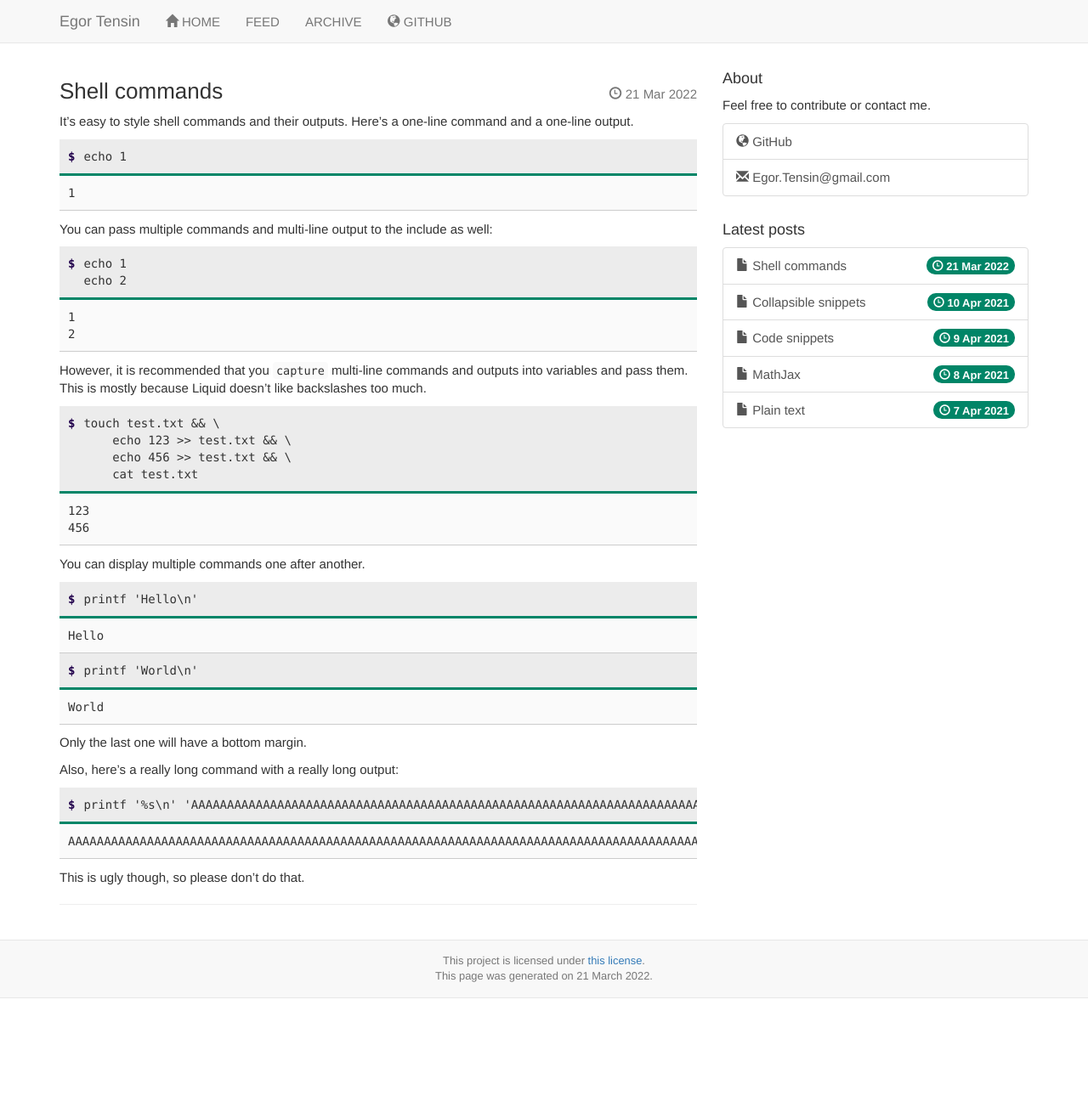
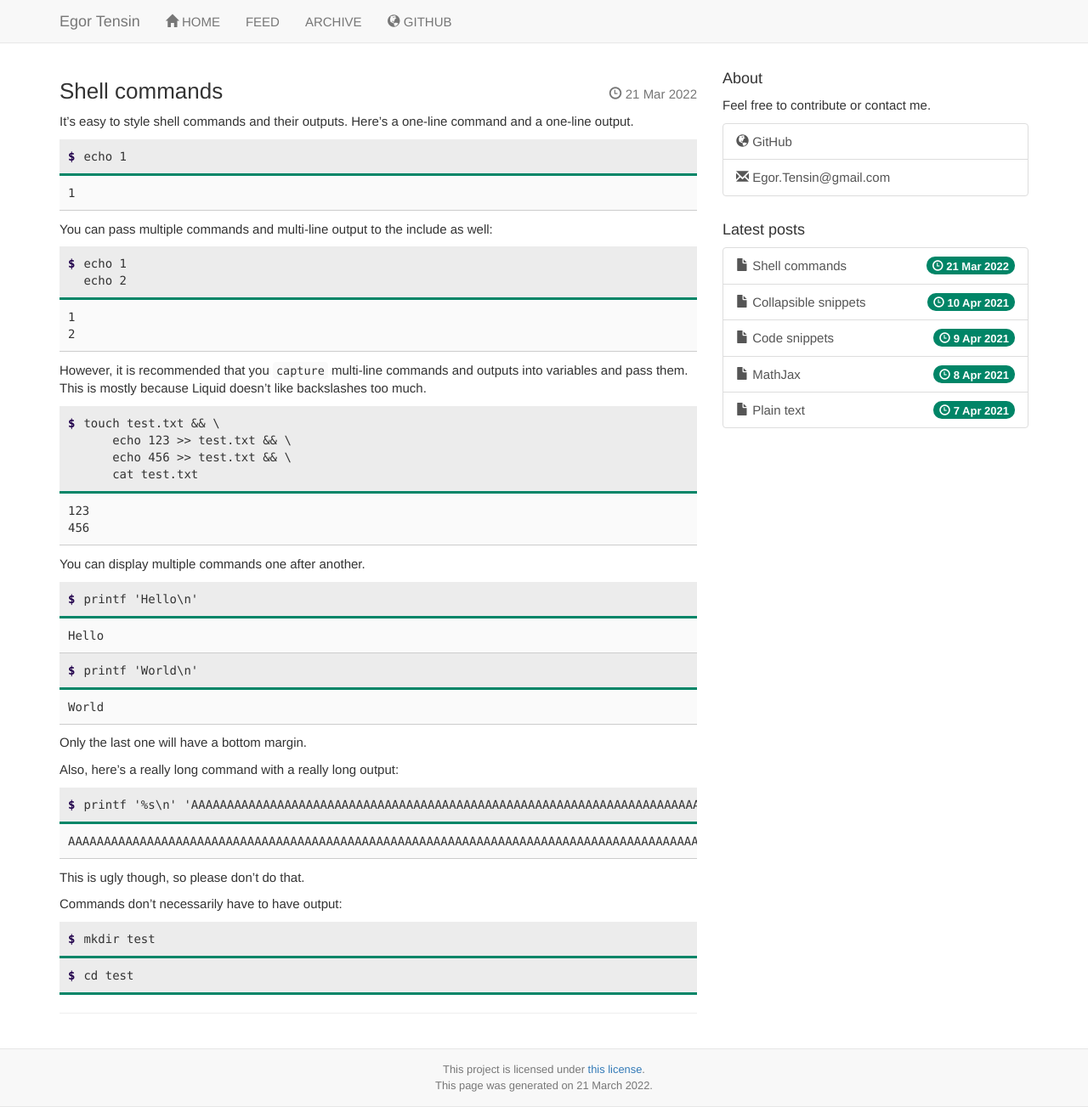
Before and after one commit to egor-tensin/jekyll-theme, a Jekyll site: the page built from _posts/2022-03-21-shell.md, in a window 1280 px wide. Shown: the whole page at 85% size. Built offline with Jekyll 4.4.1, drawn with Linux system fonts in a browser that asks for light colours; the repository's description, which GitHub fills in, is left out; before the commit the page ends 1175 px from its top, so only the background shows below that.

Commit message:
shell: output is optional

```diff
--- a/_includes/shell.html
+++ b/_includes/shell.html
@@ -18,5 +18,7 @@
 <div>
   <pre class="shell-mark">$</pre><pre class="shell-cmd">{{ cmd }}</pre>
 </div>
-<pre class="shell-out">{{ include.out }}</pre>
+{% if include.out %}
+  <pre class="shell-out">{{ include.out }}</pre>
+{% endif %}
 </div>
--- a/_posts/2022-03-21-shell.md
+++ b/_posts/2022-03-21-shell.md
@@ -50,3 +50,8 @@ AAAAAAAAAAAAAAAAAAAAAAAAAAAAAAAAAAAAAAAAAAAAAAAAAAAAAAAAAAAAAAAAAAAAAAAAAAAAAAAA
 {% include shell.html cmd=cmd1 out=out1 %}
 
 This is ugly though, so please don't do that.
+
+Commands don't necessarily have to have output:
+
+{% include shell.html cmd='mkdir test' %}
+{% include shell.html cmd='cd test' %}
```
